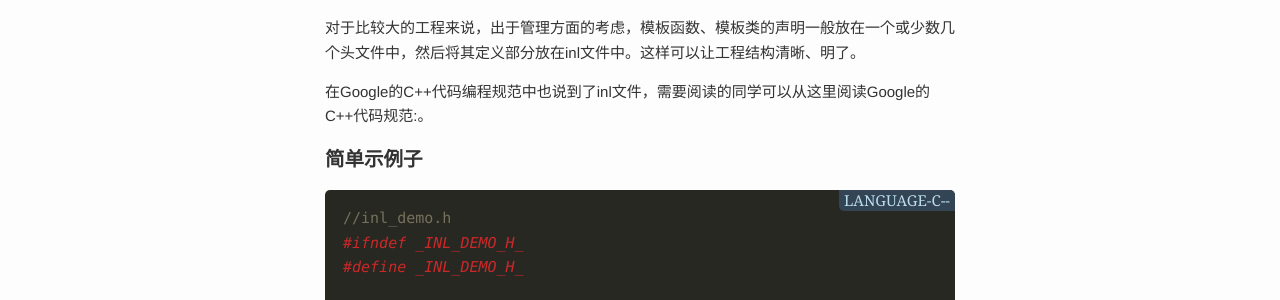
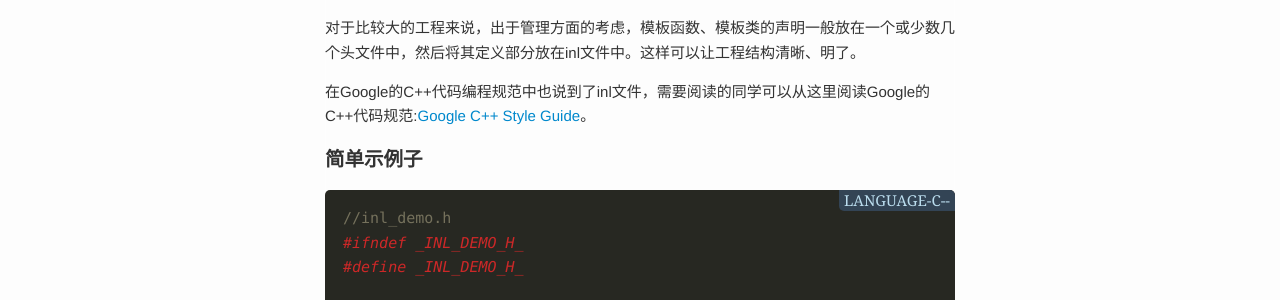
Before and after one commit to hahaya/hahaya.github.com, a Jekyll site: the page built from _posts/2013-6-27-inline-file-in-cplusplus.md, in a window 1280 px wide. Shown: the part 492-792 px from the top of the page. Built offline with Jekyll 4.4.1, drawn with Linux system fonts in a browser that asks for light colours; Markdown is read by kramdown in place of the engine named in the settings; comment, search, counter and statistics services are not loaded.

Commit message:
Update 2013-6-27-inline-file-in-cplusplus.md

```diff
--- a/_posts/2013-6-27-inline-file-in-cplusplus.md
+++ b/_posts/2013-6-27-inline-file-in-cplusplus.md
@@ -17,7 +17,7 @@ inl文件是内联函数的源文件。内联函数通常在C++头文件中实
 
 对于比较大的工程来说，出于管理方面的考虑，模板函数、模板类的声明一般放在一个或少数几个头文件中，然后将其定义部分放在inl文件中。这样可以让工程结构清晰、明了。
 
-在Google的C++代码编程规范中也说到了inl文件，需要阅读的同学可以从这里阅读Google的C++代码规范:[]()。
+在Google的C++代码编程规范中也说到了inl文件，需要阅读的同学可以从这里阅读Google的C++代码规范:[Google C++ Style Guide](http://google-styleguide.googlecode.com/svn/trunk/cppguide.xml)。
 
 ### 简单示例子 ###
 {%highlight c++%}
```
